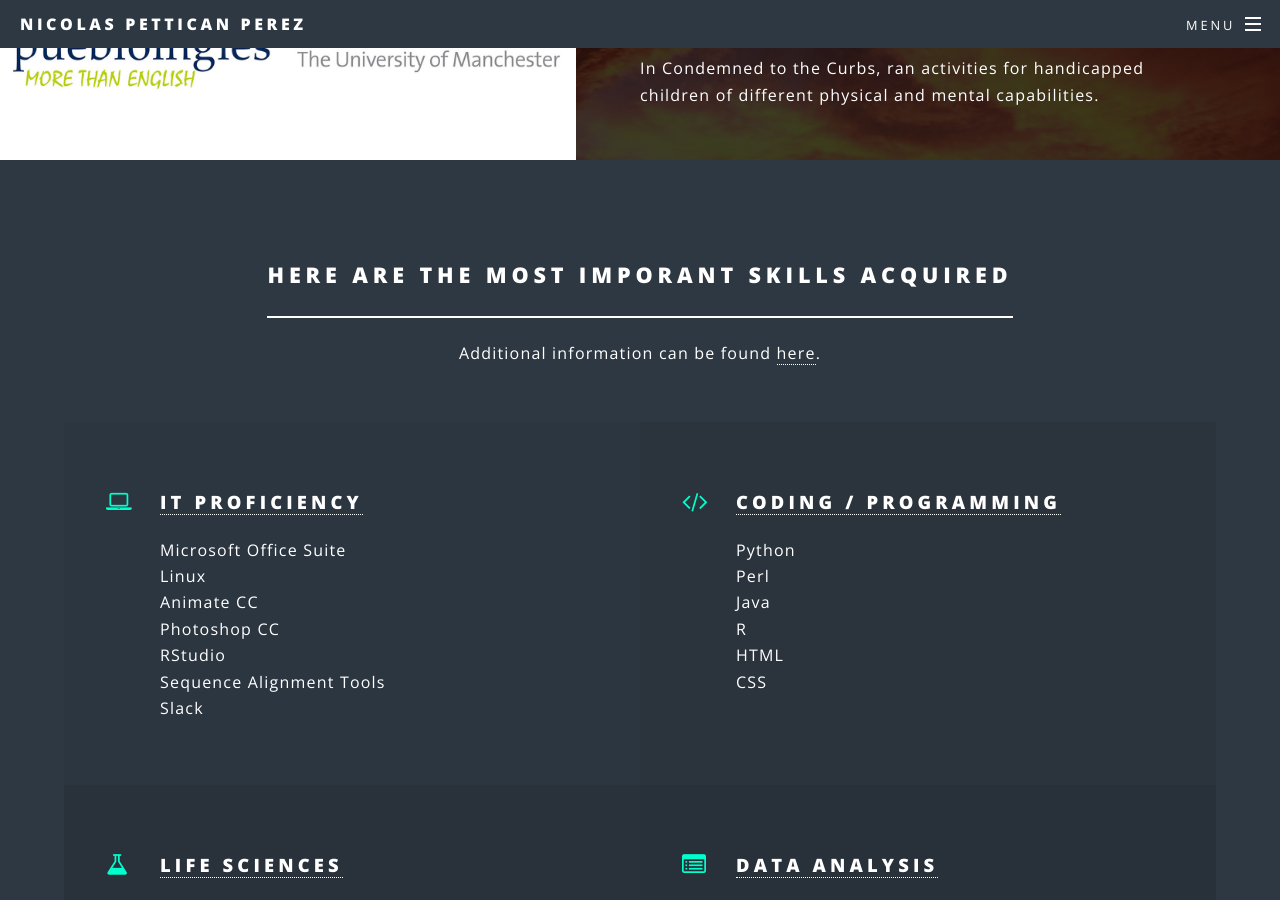
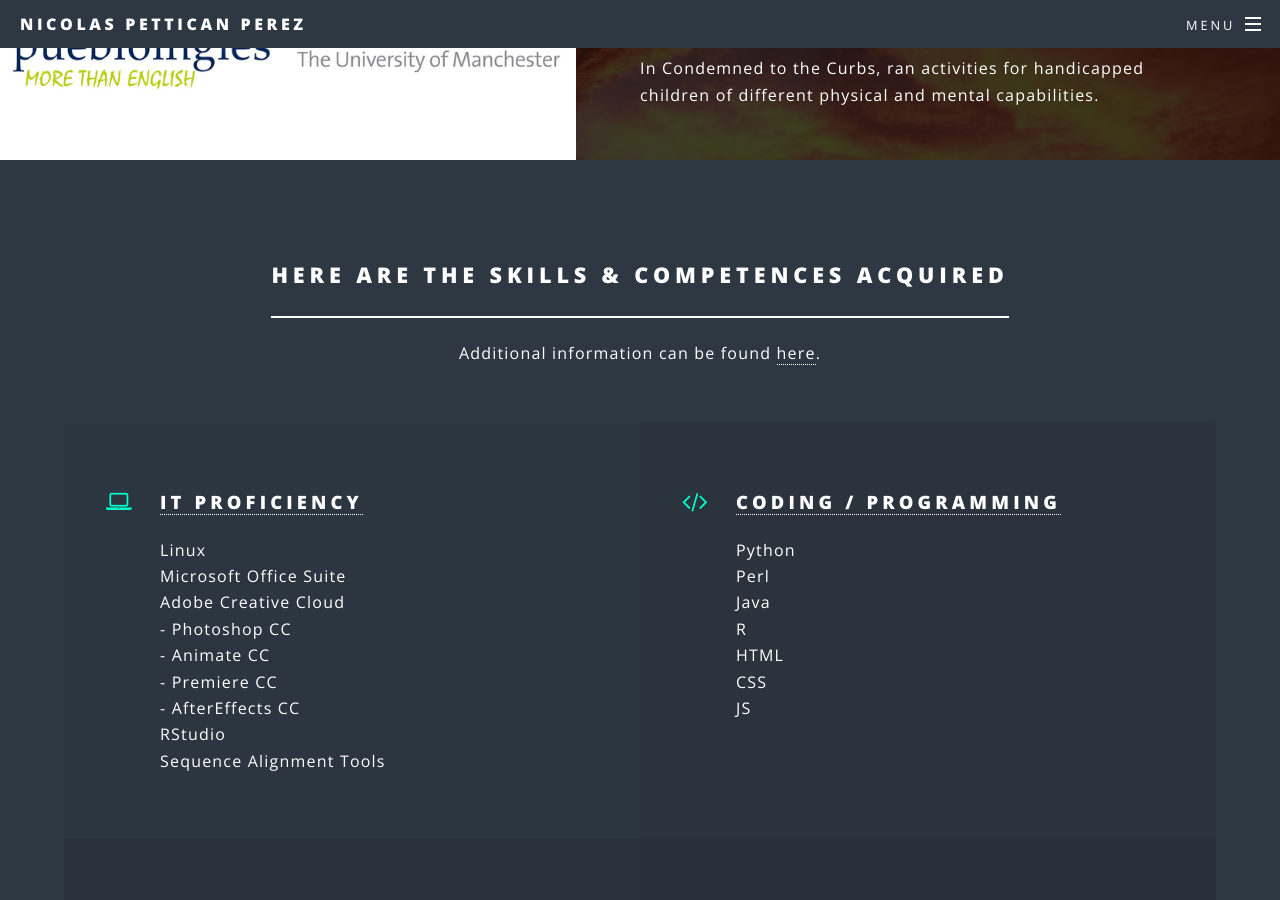
Before and after one commit to nickpettican/nickpettican.github.io, a Jekyll site: the page built from index.html, in a window 1280 px wide and 900 px high, scrolled down 4476 px. Built offline with Jekyll 4.4.1, drawn with Linux system fonts in a browser that asks for light colours; some of the changed text lies outside the part shown.

Commit message:
Update index.html

```diff
--- a/index.html
+++ b/index.html
@@ -113,25 +113,25 @@
 					<section id="three" class="wrapper style2 special">
 						<div class="inner">
 							<header class="major">
-								<h2>Here are the most imporant skills acquired</h2>
+								<h2>Here are the skills & competences acquired</h2>
 								<p>Additional information can be found <a href="about.html">here</a>.</p>
 							</header>
 							<ul class="features">
 								<li id="IT" class="icon fa-laptop">
 									<h3><a href="CV.html#msc">IT Proficiency</a></h3>
-									<p>Microsoft Office Suite<br />Linux<br />Animate CC<br />Photoshop CC<br />RStudio<br />Sequence Alignment Tools<br />Slack</p>
+									<p>Linux<br />Microsoft Office Suite<br />Adobe Creative Cloud<br /> - Photoshop CC<br /> - Animate CC<br /> - Premiere CC<br /> - AfterEffects CC<br />RStudio<br />Sequence Alignment Tools</p>
 								</li>
 								<li id="prog" class="icon fa-code">
 									<h3><a href="CV.html#msc">Coding / programming</a></h3>
-									<p>Python<br />Perl<br />Java<br />R<br />HTML<br />CSS</p>
+									<p>Python<br />Perl<br />Java<br />R<br />HTML<br />CSS<br />JS</p>
 								</li>
 								<li id="science" class="icon fa-flask">
-									<h3><a href="CV.html#bsc">Life sciences</a></h3>
-									<p>Biotechnology<br />Microbiology<br />Bioinformatics<br />Bioethics<br />Genetics<br />Pharmacology<br />Neuroscience<br />Genetic Modification<br />Protein purification<br />Metabolic Endocrinology</p>
+									<h3><a href="CV.html#bsc">Biological sciences</a></h3>
+									<p>Biotechnology<br />Microscopy<br />Metabolite Extraction<br />Liquid Chromatography<br />Mass Spectrometry<br />Bioinformatics<br />Bioethics<br />Pharmacology<br />Genetic Modification<br />Protein purification<br />Metabolic Endocrinology</p>
 								</li>
 								<li id="data" class="icon fa-list-alt">
 									<h3><a href="CV.html#msc">Data analysis</a></h3>
-									<p>Collection<br />Processing<br />Cleaning<br />Clustering<br />Correlation<br />Statistical analysis</p>
+									<p>Statistical Analysis<br />Predictive Modelling Techniques<br /> - Regression<br /> - Clustering<br />Correlation<br />Knowledge of Analytical Tools</p>
 								</li>
 								<li id="lang" class="icon fa-language">
 									<h3>Languages</h3>
```
